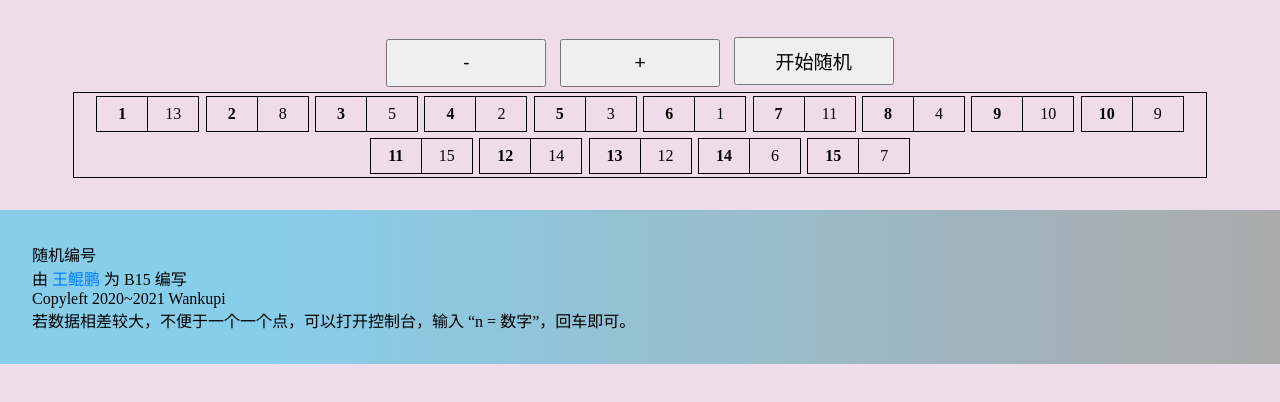
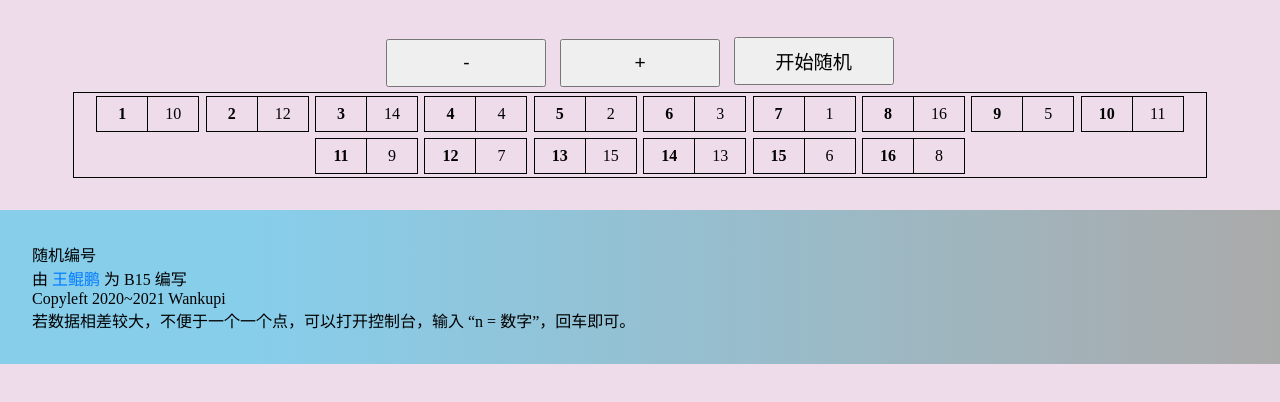
Before and after one commit to Wankupi/Wankupi.github-io, a plain HTML site: page app/random.html in a window 1280 px wide. Drawn offline with Linux system fonts and the light colour scheme.

Commit message:
欢迎新同学;最大人数设为100;

```diff
--- a/app/random.html
+++ b/app/random.html
@@ -112,9 +112,10 @@
 		function $(s) {
 			return document.querySelectorAll(s);
 		}
-		var n = 15;
+		var n = 16;
 		let status = false;
 		function func() {
+			if (n > 100) n = 100;
 			let r = $("#res")[0];
 			let a = [];
 			for (let i = 0; i < n; ++i)
```
